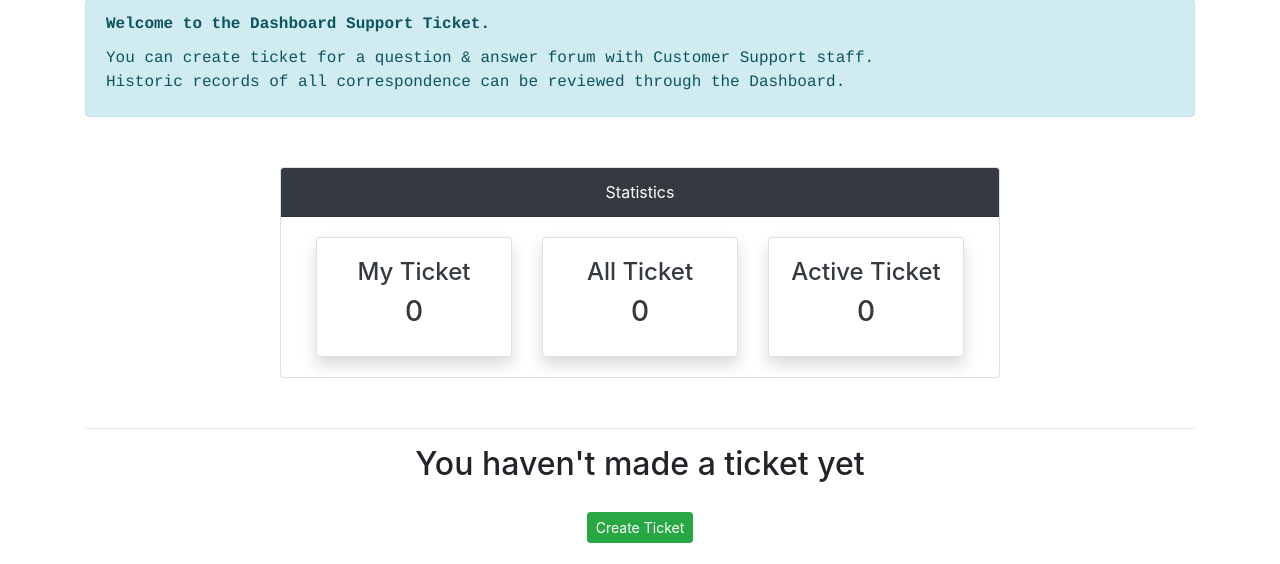
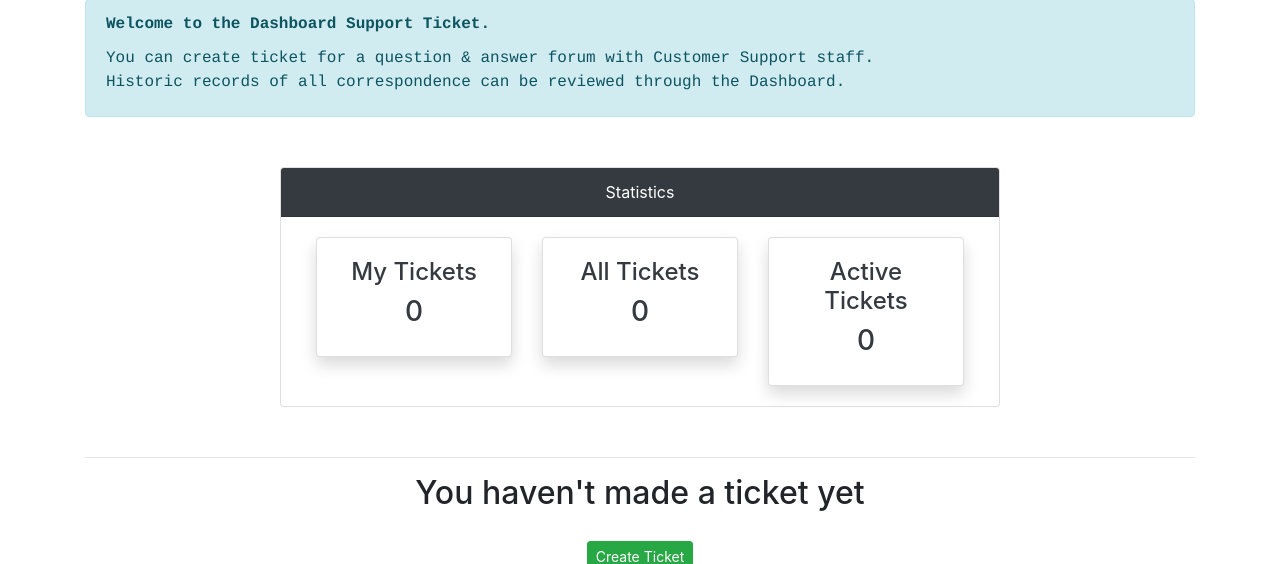
Before and after one commit to FikriMaulanaR/supportTicketDjango, a Django app: page /Dashboard/ in a window 1280 px wide. Shown: the part 131-695 px from the top of the page. Run offline with Django 3.2, Linux system fonts and the light colour scheme; the visitor is signed in with stand-in values (Sample User, id 1); data that the repository does not hold is empty.

Commit message:
Initial Commit

```diff
--- a/Ticket/templates/active_tickets.html
+++ b/Ticket/templates/active_tickets.html
@@ -13,7 +13,7 @@
 <br>
 <hr>
 {% if t_open >= 1 %}
-<center><h2>Active Ticket</h2></center>
+<center><h2>Active Tickets</h2></center>
 <hr>
 <br><br>
 <div class="table-responsive">
--- a/Ticket/templates/all_tickets.html
+++ b/Ticket/templates/all_tickets.html
@@ -13,7 +13,7 @@
 <br>
 <hr>
 {% if all_t >= 1 %}
-<center><h2>All Ticket</h2></center>
+<center><h2>All Tickets</h2></center>
 <hr>
 <form class="form-inline my-2 my-lg-0" action="{% url 'all-tickets' %}" style="float: right;">
   <div class="input-group me-2">
--- a/Ticket/templates/dashboard.html
+++ b/Ticket/templates/dashboard.html
@@ -13,7 +13,7 @@
 <br>
 <hr>
 {% if t_count >= 1 %}
-<center><h2>My Ticket</h2></center>
+<center><h2>My Tickets</h2></center>
 <hr>
 <a href="{% url 'create-ticket' %}"><button class="btn btn-success btn-sm" style="margin-top: 20px;">Create Ticket</button></a>
 <br><br>
--- a/Ticket/views.py
+++ b/Ticket/views.py
@@ -1,4 +1,3 @@
-from ast import If
 from django.shortcuts import get_object_or_404, render, redirect, reverse
 from .models import Ticket, TicketComment
 from .forms import TicketForm, TicketCommentForm
--- a/templates/topside.html
+++ b/templates/topside.html
@@ -18,7 +18,7 @@
                         <a class="text-decoration-none text-dark" href="{% url 'Dashboard' %}">
                             <div class="card my-card shadow">
                                 <div class="card-body text-center">
-                                    <h4>My Ticket <i class="fas fa-users"></i></h4>
+                                    <h4>My Tickets</h4>
                                     <h3>{{t_count}}</h3>
                                 </div>
                             </div>
@@ -28,7 +28,7 @@
                         <a class="text-decoration-none text-dark" href="{% url 'all-tickets' %}">
                             <div class="card my-card shadow">
                                 <div class="card-body text-center">
-                                    <h4>All Ticket <i class="fas fa-box"></i></h4>
+                                    <h4>All Tickets</h4>
                                     <h3>{{all_t}}</h3>
                                 </div>
                             </div>
@@ -38,7 +38,7 @@
                         <a class="text-decoration-none text-dark" href="{% url 'open-tickets' %}">
                             <div class="card my-card shadow">
                                 <div class="card-body text-center">
-                                    <h4>Active Ticket <i class="fas fa-shipping-fast"></i></h4>
+                                    <h4>Active Tickets</h4>
                                     <h3>{{t_open}}</h3>
                                 </div>
                             </div>
```
Also changed, not shown: Ticket/templates/detail_ticket.html (+11 -3 lines), supportticket/settings.py (+8 -2 lines), Ticket/migrations/0006_auto_20220705_1233.py (added), dokumen/comment/screencapture-drive-google-drive-u-0-my-drive-2022-07-05-18_12_51.png (added).
